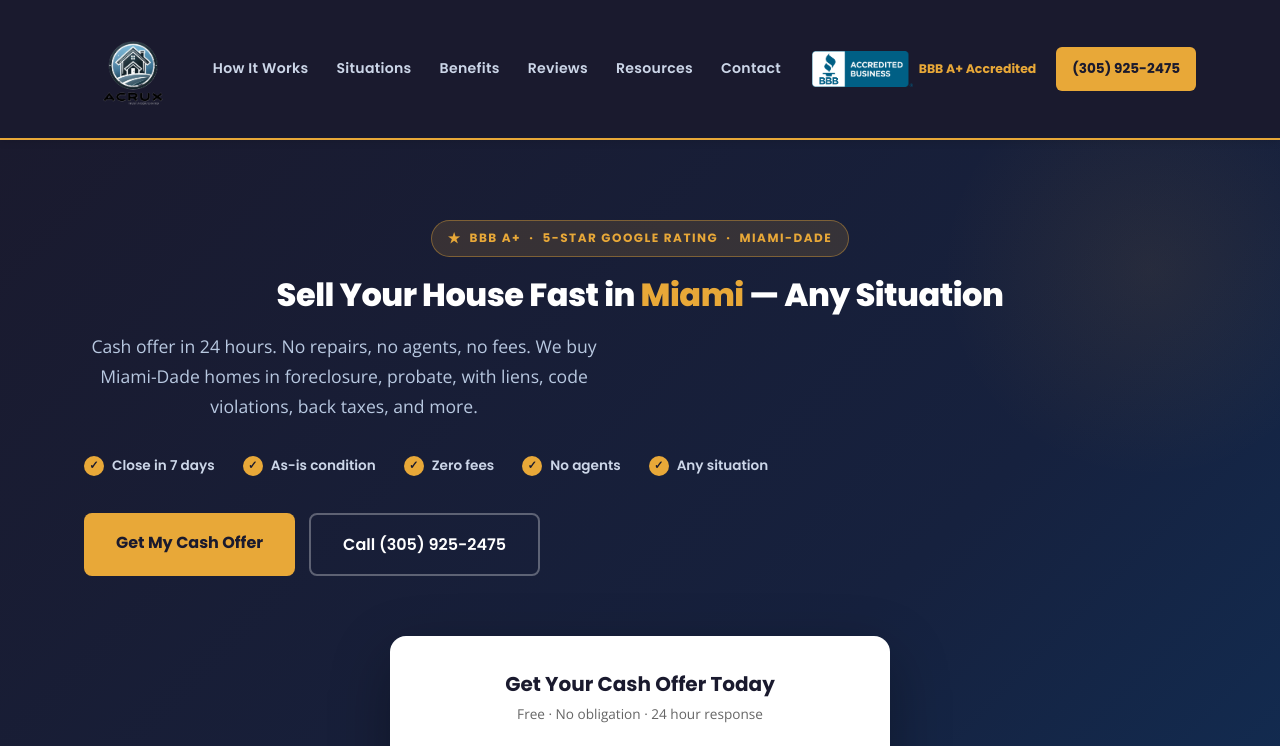
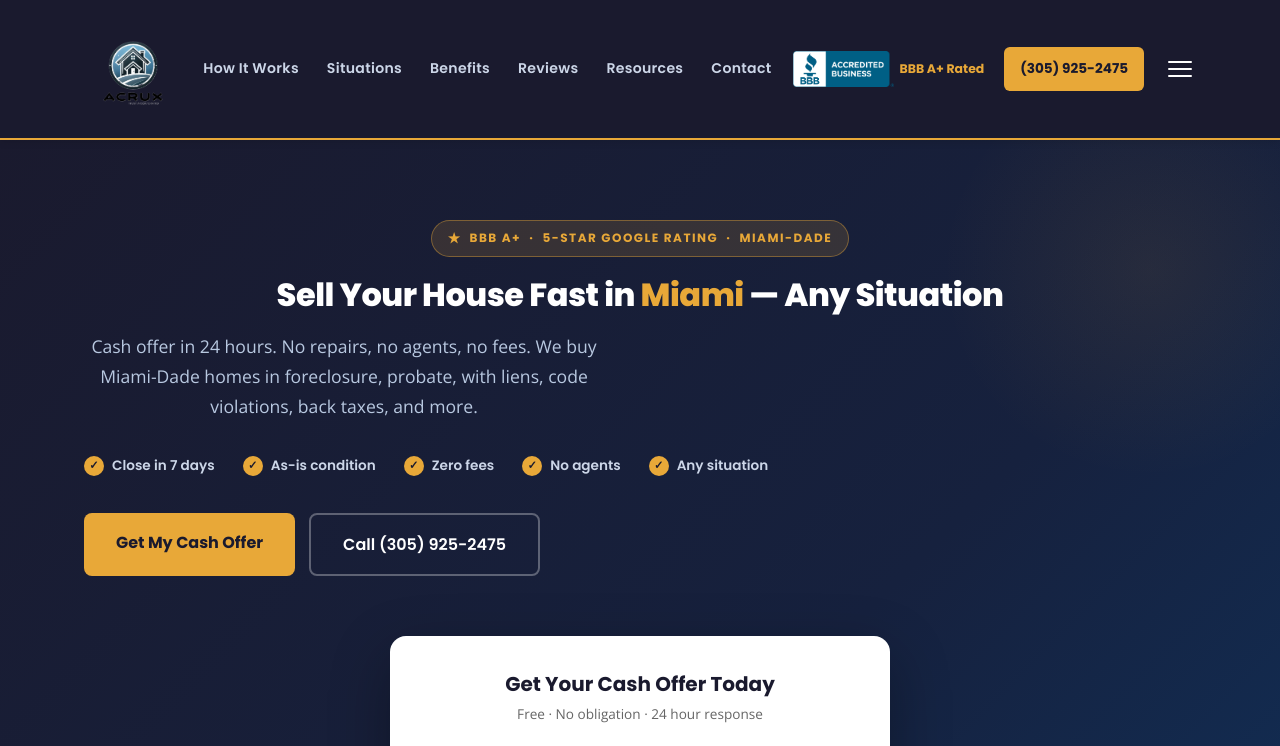
Before and after one commit to sell2fix-ship-it/ACRUX-WEB, a website: page index.html in a window 1280 px wide. Shown: the top 746 px of the page. Drawn offline with nearby package versions, Linux system fonts and the light colour scheme.

Commit message:
Update index.html

```diff
--- a/index.html
+++ b/index.html
@@ -903,11 +903,13 @@ h1, h2, h3, h4 { font-family: 'Poppins', sans-serif; line-height: 1.2; }
       <div class="header-right">
         <a href="https://www.bbb.org/us/fl/coral-gables/profile/real-estate-investing/acrux-trust-inc-0633-92034371" target="_blank" rel="noopener noreferrer" style="display:flex; align-items:center; gap:6px; text-decoration:none;">
           <img src="assets/bbb-logo.png" alt="BBB A+ Accredited" class="bbb-logo" onerror="this.style.display='none';" style="height:36px; width:auto;">
-          <span style="font-family:'Poppins',sans-serif; font-size:0.78rem; font-weight:700; color:#e8a838; white-space:nowrap;">BBB A+&nbsp;Accredited</span>
+          <span style="font-family:'Poppins',sans-serif; font-size:0.78rem; font-weight:700; color:#e8a838; white-space:nowrap;">BBB A+ Rated</span>
         </a>
         <a href="tel:3059252475" style="font-family:'Poppins',sans-serif; font-weight:700; font-size:0.85rem; background:#e8a838; color:#1a1a2e; padding:10px 16px; border-radius:6px; white-space:nowrap; display:none;" class="desktop-cta">(305) 925-2475</a>
-        <button class="mobile-menu-toggle" aria-label="Toggle menu">
-          <span></span><span></span><span></span>
+        <button class="mobile-menu-toggle" aria-label="Toggle menu" style="display:flex; flex-direction:column; gap:5px; background:none; border:none; cursor:pointer; padding:4px;">
+          <span style="display:block; width:24px; height:2px; background:#fff; border-radius:2px;"></span>
+          <span style="display:block; width:24px; height:2px; background:#fff; border-radius:2px;"></span>
+          <span style="display:block; width:24px; height:2px; background:#fff; border-radius:2px;"></span>
         </button>
       </div>
     </div>
```
